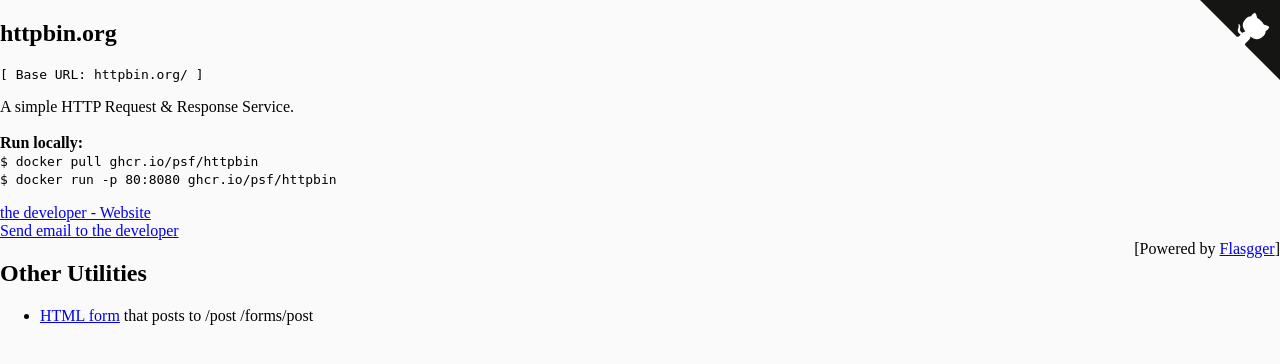
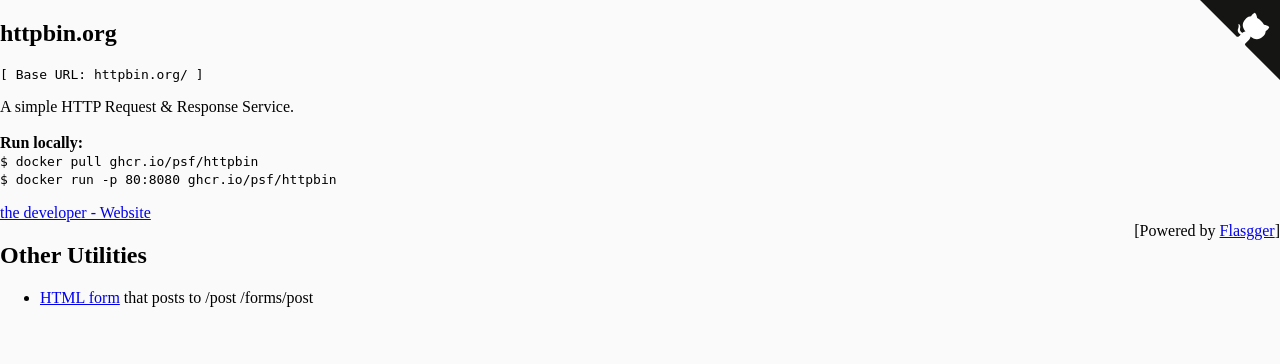
Before and after one commit to postmanlabs/httpbin, a Flask app: template httpbin/templates/flasgger/index.html in a window 1280 px wide. Shown: the top 364 px of the page. Run offline with Flask 3, Linux system fonts and the light colour scheme; the template is opened without the code that fills it, so the values that code supplies are empty; parts of the project's set-up code (start-up, migrations or seed data) failed here and were passed over.

Commit message:
Remove the "send email to the developer" link
Remove the email link to the former developer, Kenneth Reitz. This could
be misleading to users who wish to report a bug, and I think it's okay
if we just link the homepage.

```diff
--- a/httpbin/core.py
+++ b/httpbin/core.py
@@ -107,7 +107,6 @@
         "contact": {
             "responsibleOrganization": "Kenneth Reitz",
             "responsibleDeveloper": "Kenneth Reitz",
-            "email": "me@kennethreitz.org",
             "url": "https://kennethreitz.org",
         },
         # "termsOfService": "http://me.com/terms",
--- a/httpbin/templates/flasgger/index.html
+++ b/httpbin/templates/flasgger/index.html
@@ -103,7 +103,6 @@
                                 <div>
                                     <a href="https://kennethreitz.org" target="_blank">the developer - Website</a>
                                 </div>
-                                <a href="mailto:me@kennethreitz.org">Send email to the developer</a>
                             </div>
                         </div>
                         <!-- ADDS THE LOADER SPINNER -->
```
